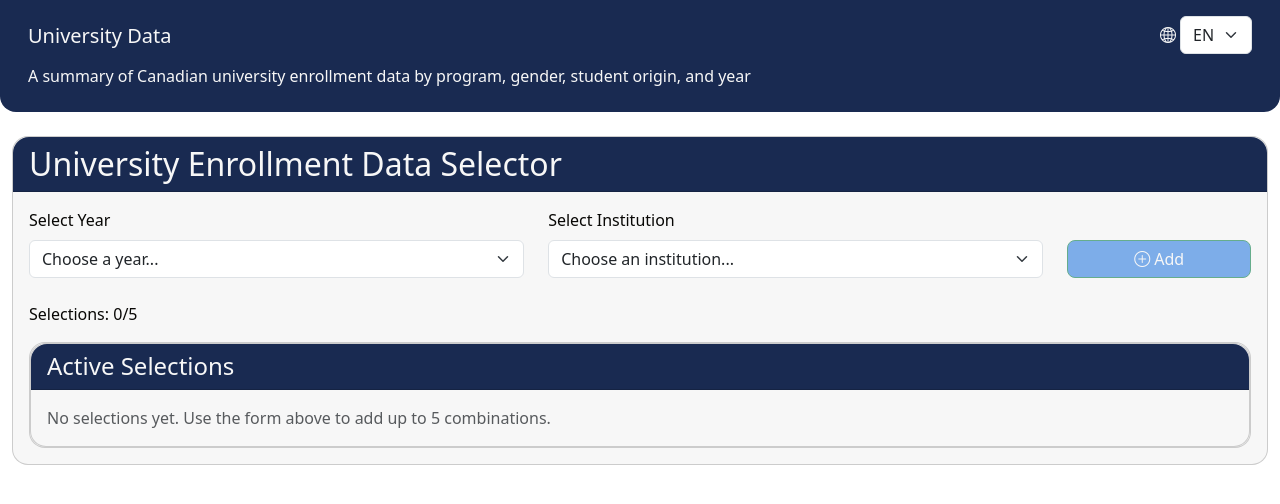
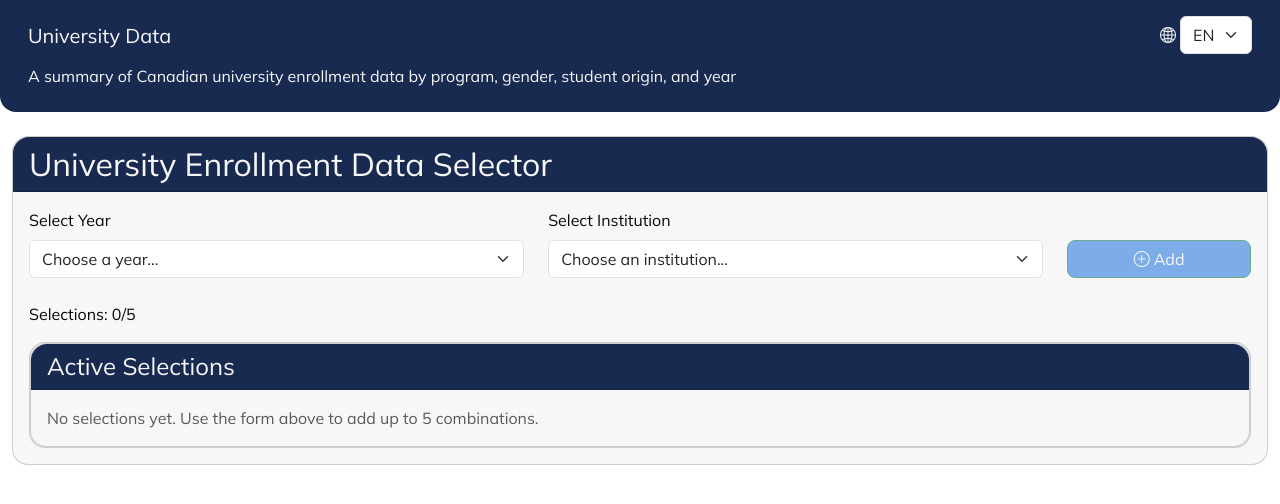
Before and after one commit to Jamie-Watson/SEG3125_Dashboard, a React (Vite) app: page / in a window 1280 px wide. Shown: the top 504 px of the page. Built offline with nearby package versions, Linux system fonts and the light colour scheme.

Commit message:
wip fonts

```diff
--- a/src/App.css
+++ b/src/App.css
@@ -4,6 +4,18 @@
   margin: 0;
   padding: 0;
   caret-color: transparent;
+}
+
+@font-face {
+  font-family: 'Mulish';
+  src: url('../public/Mulish-VariableFont_wght.ttf') format('truetype'),
+       url('../public/Mulish-VariableFont_wght.ttf') format('truetype');
+  font-weight: 400;
+  font-style: normal;
+}
+
+body, html {
+  font-family: 'Mulish', sans-serif !important;
 }
 
 :root {
@@ -14,6 +26,8 @@
   --t-red: #e3655b;
   --t-gray: #c7c7c8;
 }
+
+
 
 .navbarContainer{
   width: 100%;
```
Also changed, not shown: public/Mulish-VariableFont_wght.ttf (added).
